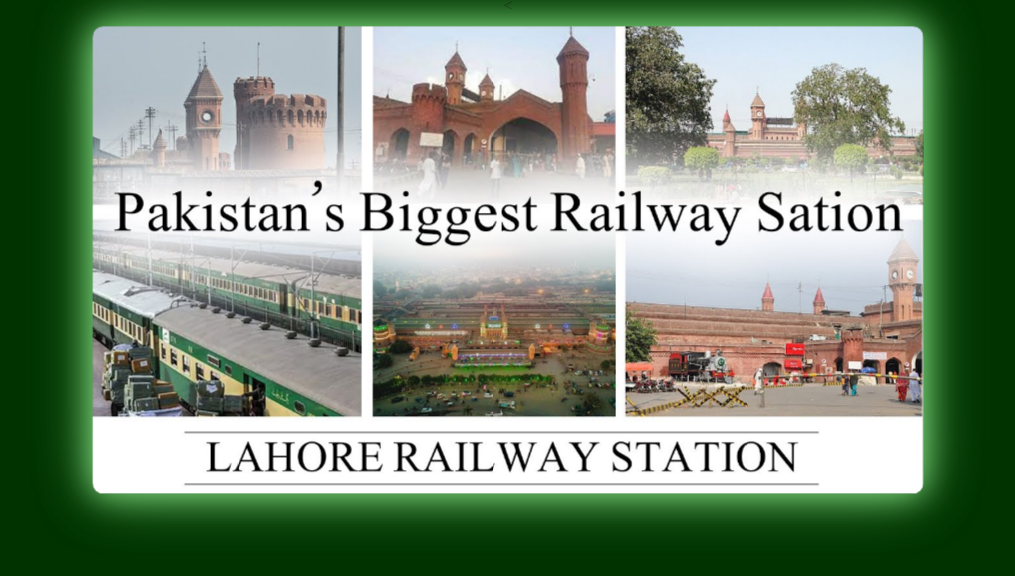
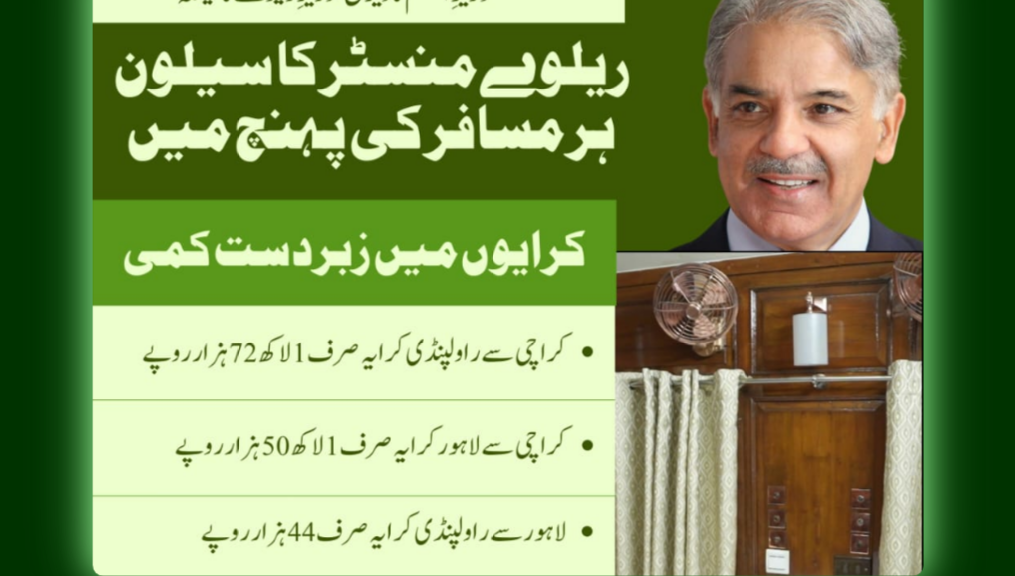
Before and after one commit to shahnazqamar/pr-rail-gov, a plain HTML site: page image_display.html in a window 1280 px wide. Shown: the part 236-812 px from the top of the page, without its empty margins (132-1147 px from the left). Drawn offline with Linux system fonts and the light colour scheme.

Commit message:
Update image_display.html

```diff
--- a/image_display.html
+++ b/image_display.html
@@ -24,7 +24,7 @@
         </div> -->
     </div>
     <<div class="image-container">
-        <img src="./PR p.png">
+        <img src="./saloon .jpeg">
     </div>
     <script>
         document.addEventListener('DOMContentLoaded', () => {
```
